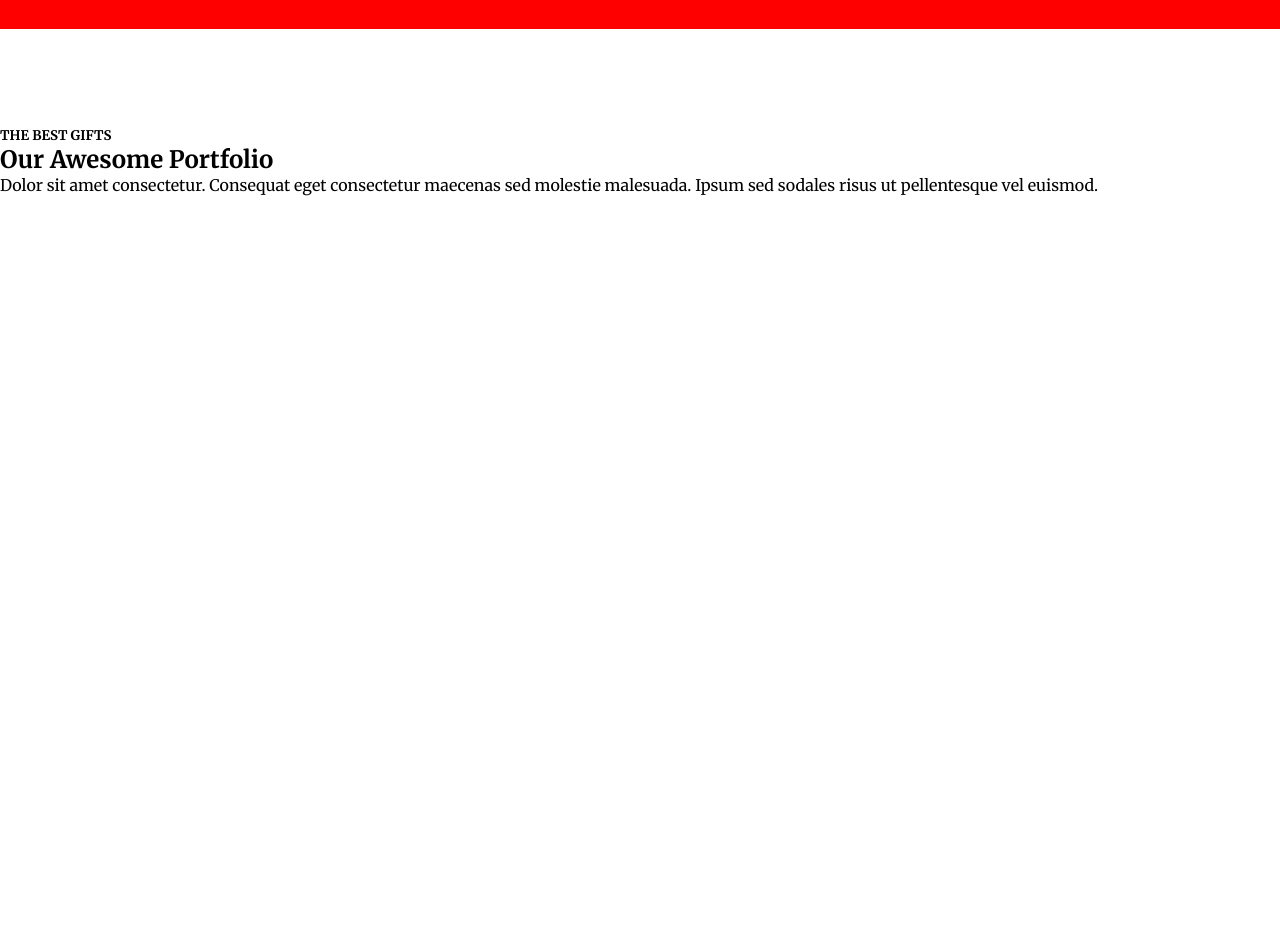
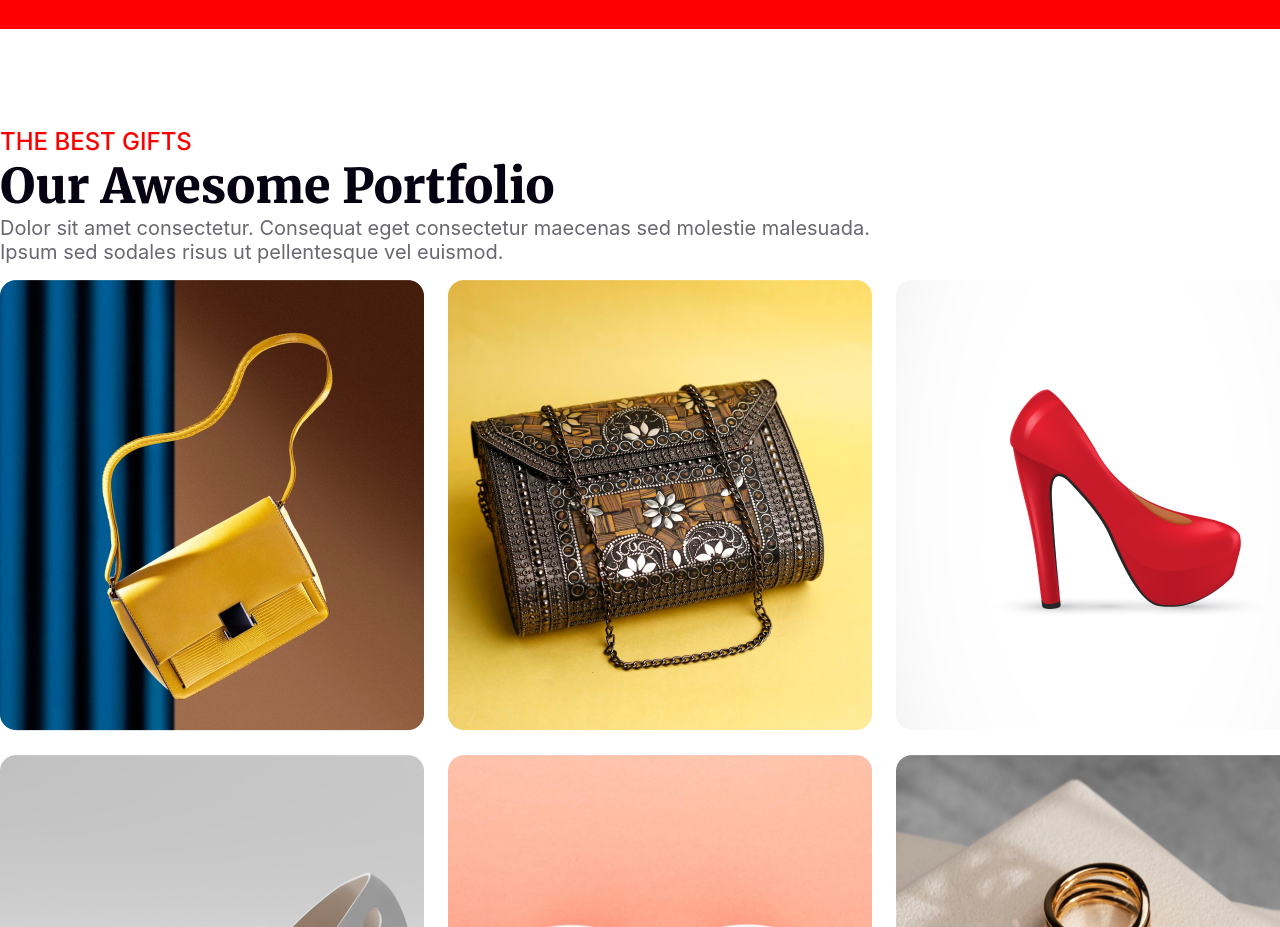
Before and after one commit to MursalinDevOps/new-year-offer, a plain HTML site: page index.html in a window 1280 px wide. Shown: the part 4320-5247 px from the top of the page. Drawn offline with Linux system fonts and the light colour scheme.

Commit message:
portfolio items section added

```diff
--- a/index.html
+++ b/index.html
@@ -113,6 +113,14 @@
             <h1>Our Awesome Portfolio</h1>
             <p>Dolor sit amet consectetur. Consequat eget consectetur maecenas sed molestie malesuada. Ipsum sed sodales risus ut pellentesque vel euismod. </p>
         </div>
+        <div class="portfolio-grid-container">
+            <img src="images/bag-yellow.png" alt="">
+            <img src="images/bag-brown.png" alt="">
+            <img src="images/red-heel.png" alt="">
+            <img src="images/white-heel.png" alt="">
+            <img src="images/sunglass.png" alt="">
+            <img src="images/gold.png" alt="">
+        </div>
        </section>
        <!-- Best Gifts / Portfolio Section End -->
     </main>
--- a/styles/style.css
+++ b/styles/style.css
@@ -358,23 +358,46 @@ background-repeat: no-repeat; */
 }
 
 /* Portfolio Section Style */
-.portfolio-section-container{
+.portfolio-section-container {
     width: 1320px;
     height: 1163px;
     margin: 0 auto;
     margin-top: 100px;
     margin-bottom: 100px;
-    /* border: 2px solid burlywood; */
 }
-.portfolio-text-container{
 
+.portfolio-text-container h5 {
+    width: 192px;
+    height: 29px;
+    color: rgb(255, 0, 0);
+    font-family: Inter;
+    font-size: 24px;
+    font-weight: 500;
 }
-.portfolio-text-container h5{
 
+.portfolio-text-container h1 {
+    width: 566px;
+    height: 60px;
+    color: rgb(7, 2, 17);
+    font-family: Merriweather;
+    font-size: 48px;
+    font-weight: 900;
 }
-.portfolio-text-container h1{
 
+.portfolio-text-container p {
+    width: 896px;
+    height: 64px;
+    color: rgba(7, 2, 17, 0.6);
+    font-family: Inter;
+    font-size: 20px;
+    font-weight: 400;
 }
-.portfolio-text-container p{
 
+.portfolio-grid-container {
+    display: grid;
+    grid-template-columns: repeat(3, 1fr);
+    gap: 24px;
+    border-radius: 16px;
+    width: 380px;
+    height: 400px;
 }
```
Also changed, not shown: images/bag-brown.png (renamed from images/Rectangle 4.png), images/bag-yellow.png (renamed from images/bag.png), images/gold.png (renamed from images/Rectangle 8.png), images/mail.png (renamed from images/Group 61.png), images/red-heel.png (renamed from images/Rectangle 5.png), images/sunglass.png (renamed from images/Rectangle 7.png), images/white-heel.png (renamed from images/Rectangle 6.png).
